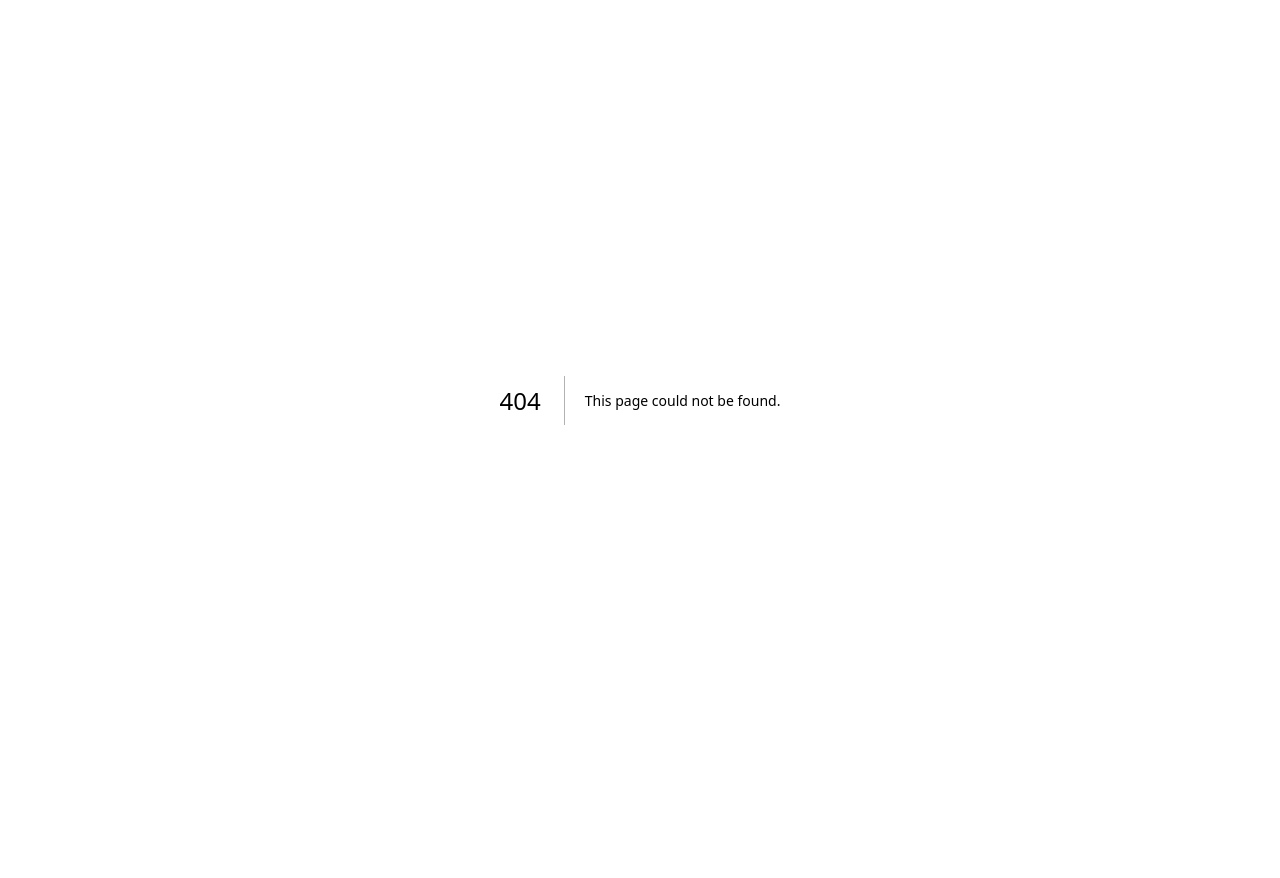
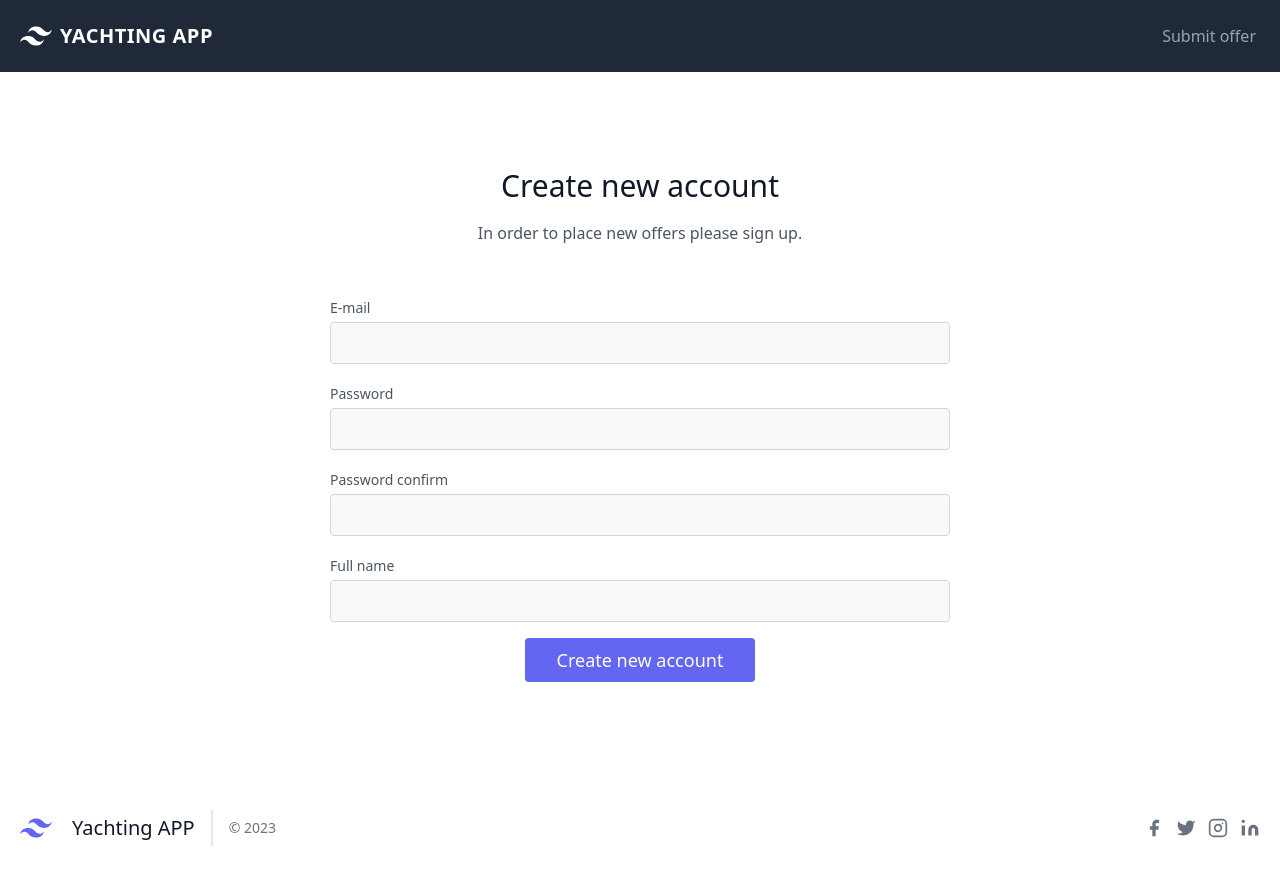
Before and after one commit to Dannynafide/Driving-APP__nextJS, a Next.js app: page /user/register in a window 1280 px wide. Before the commit this address had no page. Before the commit the page ends 800 px from the top, so only its background shows below. Built offline with nearby package versions, Linux system fonts and the light colour scheme.

Commit message:
User registration -frontend

```diff
--- /dev/null
+++ b/pages/user/register.js
@@ -0,0 +1,138 @@
+import { useRouter } from 'next/router';
+import { useRef, useState } from 'react';
+
+import BaseLayout from 'components/BaseLayout';
+
+export default function UserNew() {
+  const userForm = useRef();
+  const [error, setError] = useState();
+  const [formProcessing, setFormProcessing] = useState(false);
+  const router = useRouter();
+
+  const handleSubmit = async (e) => {
+    e.preventDefault();
+    if (formProcessing) return;
+
+    setError(null);
+    setFormProcessing(true);
+    const form = new FormData(userForm.current);
+    const payload = {
+      email: form.get('email'),
+      fullName: form.get('fullName'),
+      password: form.get('password')
+    };
+
+    if (payload.password !== form.get('passwordConfirm')) {
+      setError('Given passwords not match');
+      setFormProcessing(false);
+      return;
+    }
+
+    const response = await fetch('/api/users', {
+      method: 'POST',
+      body: JSON.stringify(payload),
+      headers: {
+        'Content-Type': 'application/json'
+      }
+    });
+
+    if (response.ok) {
+      router.push('/');
+    } else {
+      const payload = await response.json();
+      setFormProcessing(false);
+      setError(payload.error);
+    }
+  };
+
+  return (
+    <BaseLayout>
+      <section className="text-gray-600 body-font relative">
+        <div className="container px-5 py-24 mx-auto">
+          <div className="flex flex-col text-center w-full mb-12">
+            <h1 className="sm:text-3xl text-2xl font-medium title-font mb-4 text-gray-900">
+              Create new account
+            </h1>
+            <p className="lg:w-2/3 mx-auto leading-relaxed text-base">
+              In order to place new offers please sign up.
+            </p>
+          </div>
+          <div className="lg:w-1/2 md:w-2/3 mx-auto">
+            <form className="flex flex-wrap -m-2" ref={userForm} onSubmit={handleSubmit}>
+              <div className="p-2 w-full">
+                <div className="relative">
+                  <label htmlFor="email" className="leading-7 text-sm text-gray-600">
+                    E-mail
+                  </label>
+                  <input
+                    type="email"
+                    id="email"
+                    name="email"
+                    required
+                    className="w-full bg-gray-100 bg-opacity-50 rounded border border-gray-300 focus:border-indigo-500 focus:bg-white focus:ring-2 focus:ring-indigo-200 text-base outline-none text-gray-700 py-1 px-3 leading-8 transition-colors duration-200 ease-in-out"
+                  />
+                </div>
+              </div>
+              <div className="p-2 w-full">
+                <div className="relative">
+                  <label htmlFor="password" className="leading-7 text-sm text-gray-600">
+                    Password
+                  </label>
+                  <input
+                    type="password"
+                    id="password"
+                    name="password"
+                    required
+                    className="w-full bg-gray-100 bg-opacity-50 rounded border border-gray-300 focus:border-indigo-500 focus:bg-white focus:ring-2 focus:ring-indigo-200 text-base outline-none text-gray-700 py-1 px-3 leading-8 transition-colors duration-200 ease-in-out"
+                  />
+                </div>
+              </div>
+              <div className="p-2 w-full">
+                <div className="relative">
+                  <label htmlFor="passwordConfirm" className="leading-7 text-sm text-gray-600">
+                    Password confirm
+                  </label>
+                  <input
+                    type="password"
+                    id="passwordConfirm"
+                    name="passwordConfirm"
+                    required
+                    className="w-full bg-gray-100 bg-opacity-50 rounded border border-gray-300 focus:border-indigo-500 focus:bg-white focus:ring-2 focus:ring-indigo-200 text-base outline-none text-gray-700 py-1 px-3 leading-8 transition-colors duration-200 ease-in-out"
+                  />
+                </div>
+              </div>
+              <div className="p-2 w-full">
+                <div className="relative">
+                  <label htmlFor="fullName" className="leading-7 text-sm text-gray-600">
+                    Full name
+                  </label>
+                  <input
+                    type="text"
+                    id="fullName"
+                    name="fullName"
+                    required
+                    className="w-full bg-gray-100 bg-opacity-50 rounded border border-gray-300 focus:border-indigo-500 focus:bg-white focus:ring-2 focus:ring-indigo-200 text-base outline-none text-gray-700 py-1 px-3 leading-8 transition-colors duration-200 ease-in-out"
+                  />
+                </div>
+              </div>
+              <div className="p-2 w-full">
+                <button
+                  disabled={formProcessing}
+                  className="disabled:opacity-50 flex mx-auto text-white bg-indigo-500 border-0 py-2 px-8 focus:outline-none hover:bg-indigo-600 rounded text-lg">
+                  {formProcessing ? 'Please wait...' : 'Create new account'}
+                </button>
+                {error && (
+                  <div className="flex justify-center w-full my-5">
+                    <span className="bg-red-600 w-full rounded text-white px-3 py-3 text-center">
+                      Account not created: {error}
+                    </span>
+                  </div>
+                )}
+              </div>
+            </form>
+          </div>
+        </div>
+      </section>
+    </BaseLayout>
+  );
+}
```
